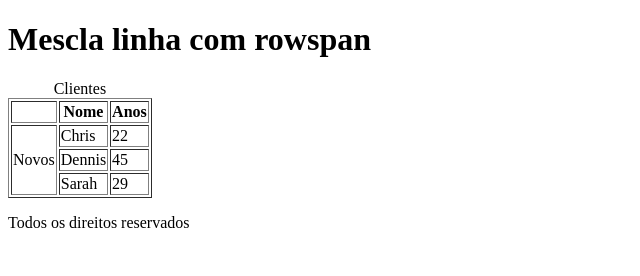
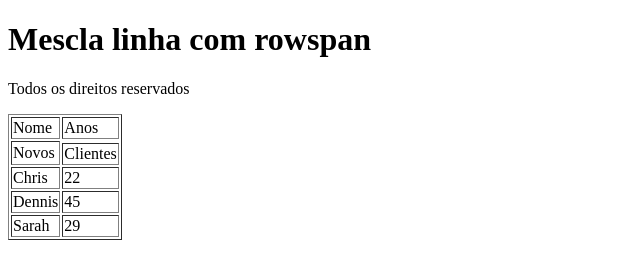
Before and after one commit to Godoi00964/Lista_html_front-end, a plain HTML site: page exer-39.html in a window 1280 px wide. Shown: the whole page, without its empty margins (0-640 px from the left). Drawn offline with Linux system fonts and the light colour scheme.

Commit message:
modificado

```diff
--- a/exer-39.html
+++ b/exer-39.html
@@ -14,17 +14,23 @@
         </header>
         <section>
             <table border="1">
-                <caption>Clientes</caption>
+                <caption>
+                <tr>
+                    <td rowspan="5">Novos</td>
+                </tr>
+
+                <tr>
+                    <td colspan="3">Clientes</td>
+                </tr>
                 <thead>
                     <tr>
-                        <th></th>
-                        <th>Nome</th>
-                        <th>Anos</th>
+                        <td>Nome</td>
+                        <td>Anos</td>
                     </tr>
                 </thead>
-                <tbody>
+
+
                 <tr>
-                        <td rowspan="3">Novos</td>
                     <td>Chris</td>
                     <td>22</td>
                 </tr>
@@ -36,8 +42,7 @@
                     <td>Sarah</td>
                     <td>29</td>
                 </tr>
-                </tbody>
-            </table>
+
         </section>
 
         <footer>
```
Lines whose indentation alone changed are shown as unchanged.
